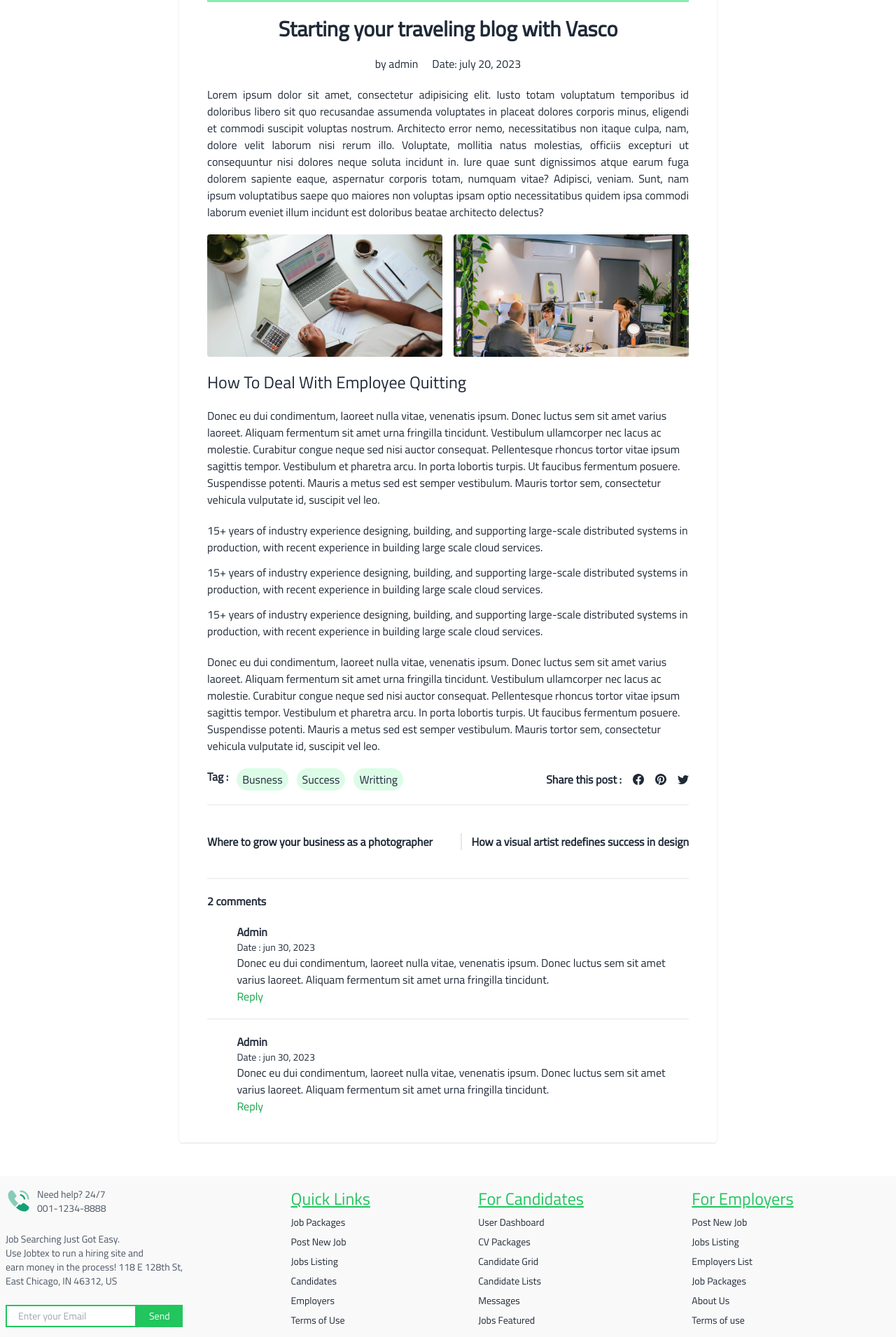
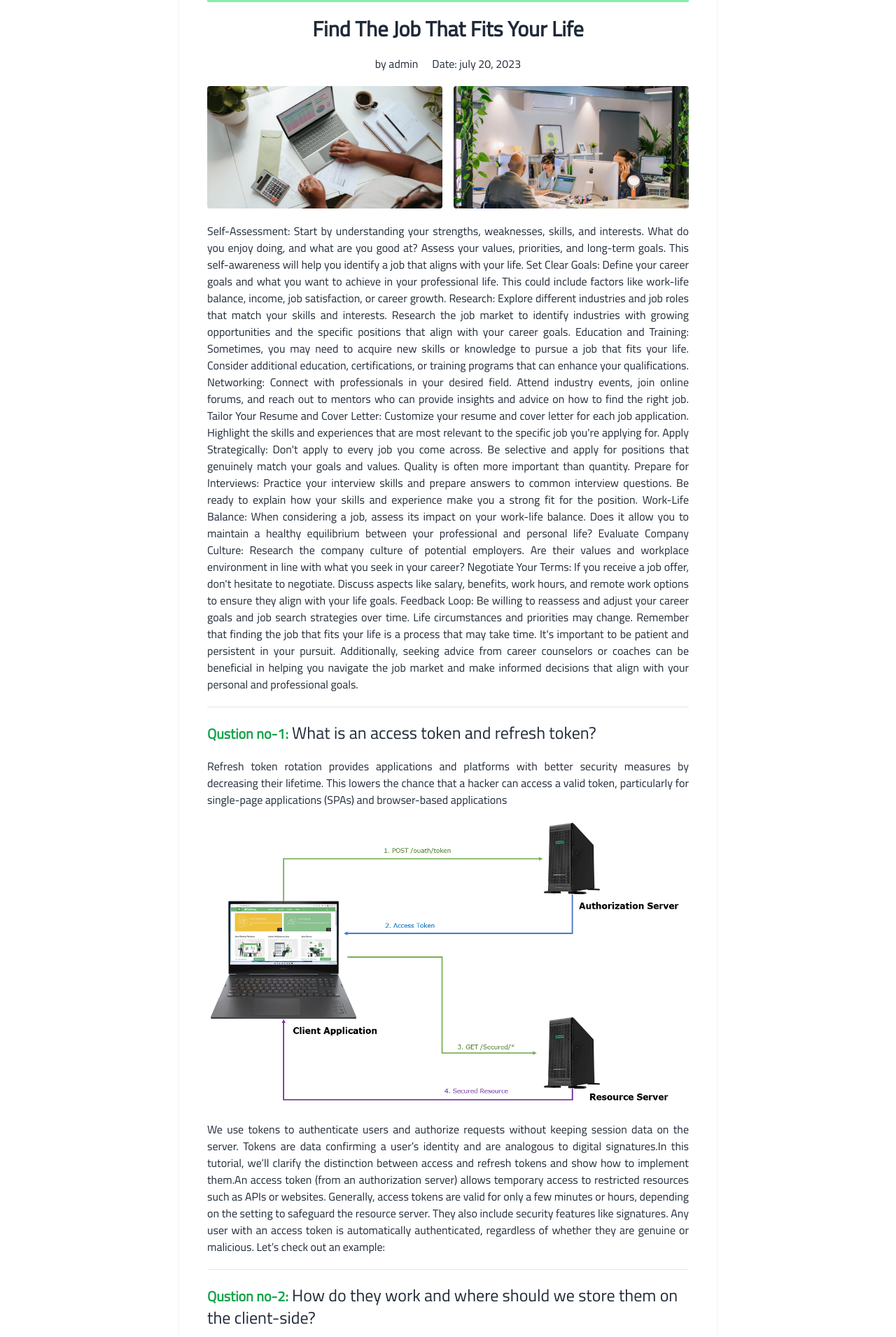
Before and after one commit to Rony-Ahmed6245/Job-seeking-website-FA11, a React (Vite) app: page /blog in a window 1280 px wide. Shown: the part 409-2320 px from the top of the page at 70% size. Built offline with nearby package versions, Linux system fonts and the light colour scheme; no server answers; some icons are missing.

Commit message:
content change in the blog page and create home banner

```diff
--- a/index.html
+++ b/index.html
@@ -5,6 +5,7 @@
   <meta charset="UTF-8" />
   <link rel="icon" type="image/svg+xml" href="/vite.svg" />
   <meta name="viewport" content="width=device-width, initial-scale=1.0" />
+  <link rel="shortcut icon" href="src/assets/phone.svg" type="image/x-icon">
 
   <title>Job Protal</title>
   <!-- font -->
--- a/src/Pages/Blog.jsx
+++ b/src/Pages/Blog.jsx
@@ -1,5 +1,7 @@
 import blog1 from "../assets/blog8.jpg"
 import blog2 from "../assets/blog5.jpg"
+import blog3 from "../assets/Access-Token.webp"
+import blog4 from "../assets/Screenshot 2023-11-06 130424.png"
 import { BsFacebook, BsPinterest, BsTwitter } from "react-icons/bs";
 import { FaUserLarge } from "react-icons/fa6";
 
@@ -14,31 +16,98 @@ const Blog = () => {
                 <div className="max-w-3xl  mx-auto -mt-[50px]">
                     <div className="shadow rounded bg-white p-10 text-center space-y-5">
                         <h1 className="text-md bg-green-300 text-center ">Interview</h1>
-                        <h1 className="font-bold text-3xl">Starting your traveling blog with Vasco</h1>
+                        <h1 className="font-bold text-3xl">Find The Job That Fits Your Life</h1>
                         <div className="flex justify-center gap-5">
                             <h1>by admin</h1>
                             <h1>Date: july 20, 2023</h1>
                         </div>
-                        <p className="text-justify">
-                            Lorem ipsum dolor sit amet, consectetur adipisicing elit. Iusto totam voluptatum temporibus id doloribus libero sit quo recusandae assumenda voluptates in placeat dolores corporis minus, eligendi et commodi suscipit voluptas nostrum. Architecto error nemo, necessitatibus non itaque culpa, nam, dolore velit laborum nisi rerum illo. Voluptate, mollitia natus molestias, officiis excepturi ut consequuntur nisi dolores neque soluta incidunt in. Iure quae sunt dignissimos atque earum fuga dolorem sapiente eaque, aspernatur corporis totam, numquam vitae? Adipisci, veniam. Sunt, nam ipsum voluptatibus saepe quo maiores non voluptas ipsam optio necessitatibus quidem ipsa commodi laborum eveniet illum incidunt est doloribus beatae architecto delectus?
-                        </p>
                         <div className="grid grid-cols-1 md:grid-cols-2 gap-4 ">
                             <img className="rounded" src={blog1} alt="" />
                             <img className="rounded" src={blog2} alt="" />
 
                         </div>
-                        <h1 className="text-left text-2xl">How To Deal With Employee Quitting</h1>
-                        <p className="text-left">Donec eu dui condimentum, laoreet nulla vitae, venenatis ipsum. Donec luctus sem sit amet varius laoreet. Aliquam fermentum sit amet urna fringilla tincidunt. Vestibulum ullamcorper nec lacus ac molestie. Curabitur congue neque sed nisi auctor consequat. Pellentesque rhoncus tortor vitae ipsum sagittis tempor.
+                        <p className="text-justify">Self-Assessment: Start by understanding your strengths, weaknesses, skills, and interests. What do you enjoy doing, and what are you good at? Assess your values, priorities, and long-term goals. This self-awareness will help you identify a job that aligns with your life.
 
-                            Vestibulum et pharetra arcu. In porta lobortis turpis. Ut faucibus fermentum posuere. Suspendisse potenti. Mauris a metus sed est semper vestibulum. Mauris tortor sem, consectetur vehicula vulputate id, suscipit vel leo.</p>
-                        <ul className="text-left space-y-3">
-                            <li>15+ years of industry experience designing, building, and supporting large-scale distributed systems in production, with recent experience in building large scale cloud services.</li>
-                            <li>15+ years of industry experience designing, building, and supporting large-scale distributed systems in production, with recent experience in building large scale cloud services.</li>
-                            <li>15+ years of industry experience designing, building, and supporting large-scale distributed systems in production, with recent experience in building large scale cloud services.</li>
-                        </ul>
-                        <p className="text-left">Donec eu dui condimentum, laoreet nulla vitae, venenatis ipsum. Donec luctus sem sit amet varius laoreet. Aliquam fermentum sit amet urna fringilla tincidunt. Vestibulum ullamcorper nec lacus ac molestie. Curabitur congue neque sed nisi auctor consequat. Pellentesque rhoncus tortor vitae ipsum sagittis tempor.
+                            Set Clear Goals: Define your career goals and what you want to achieve in your professional life. This could include factors like work-life balance, income, job satisfaction, or career growth.
 
-                            Vestibulum et pharetra arcu. In porta lobortis turpis. Ut faucibus fermentum posuere. Suspendisse potenti. Mauris a metus sed est semper vestibulum. Mauris tortor sem, consectetur vehicula vulputate id, suscipit vel leo.</p>
+                            Research: Explore different industries and job roles that match your skills and interests. Research the job market to identify industries with growing opportunities and the specific positions that align with your career goals.
+
+                            Education and Training: Sometimes, you may need to acquire new skills or knowledge to pursue a job that fits your life. Consider additional education, certifications, or training programs that can enhance your qualifications.
+
+                            Networking: Connect with professionals in your desired field. Attend industry events, join online forums, and reach out to mentors who can provide insights and advice on how to find the right job.
+
+                            Tailor Your Resume and Cover Letter: Customize your resume and cover letter for each job application. Highlight the skills and experiences that are most relevant to the specific job you're applying for.
+
+                            Apply Strategically: Don't apply to every job you come across. Be selective and apply for positions that genuinely match your goals and values. Quality is often more important than quantity.
+
+                            Prepare for Interviews: Practice your interview skills and prepare answers to common interview questions. Be ready to explain how your skills and experience make you a strong fit for the position.
+
+                            Work-Life Balance: When considering a job, assess its impact on your work-life balance. Does it allow you to maintain a healthy equilibrium between your professional and personal life?
+
+                            Evaluate Company Culture: Research the company culture of potential employers. Are their values and workplace environment in line with what you seek in your career?
+
+                            Negotiate Your Terms: If you receive a job offer, don't hesitate to negotiate. Discuss aspects like salary, benefits, work hours, and remote work options to ensure they align with your life goals.
+
+                            Feedback Loop: Be willing to reassess and adjust your career goals and job search strategies over time. Life circumstances and priorities may change.
+
+                            Remember that finding the job that fits your life is a process that may take time. It's important to be patient and persistent in your pursuit. Additionally, seeking advice from career counselors or coaches can be beneficial in helping you navigate the job market and make informed decisions that align with your personal and professional goals.
+
+
+
+
+
+                        </p>
+
+                        <hr />
+                        {/*blog ans no 1 */}
+                        <h1 className="text-left text-2xl"> <span className="text-xl text-green-600  font-bold">Qustion no-1:</span> What is an access token and refresh token?</h1>
+                        <p className="text-justify">Refresh token rotation provides applications and platforms with better security measures by decreasing their lifetime. This lowers the chance that a hacker can access a valid token, particularly for single-page applications (SPAs) and browser-based applications</p>
+                        <img src={blog3} alt="" />
+                        <p className="text-justify">We use tokens to authenticate users and authorize requests without keeping session data on the server. Tokens are data confirming a user’s identity and are analogous to digital signatures.In this tutorial, we’ll clarify the distinction between access and refresh tokens and show how to implement them.An access token (from an authorization server) allows temporary access to restricted resources such as APIs or websites.
+                            Generally, access tokens are valid for only a few minutes or hours, depending on the setting to safeguard the resource server. They also include security features like signatures.
+                            Any user with an access token is automatically authenticated, regardless of whether they are genuine or malicious. Let’s check out an example:
+                        </p>
+                        <hr />
+
+                        {/* blog ans no 2 */}
+                        <h1 className="text-left text-2xl"> <span className="text-xl text-green-600  font-bold">Qustion no-2:</span> How do they work and where should we
+                            store them on the client-side?</h1>
+                        <p className="text-justify">Modern web browsers support a number of ways for websites to store data on the user's computer — with the user's permission — then retrieve it when necessary. This lets you persist data for long-term storage, save sites or documents for offline use, retain user-specific settings for your site, and more. This article explains the very basics of how these work.</p>
+                        <p className="text-justify">Let's apply this new-found knowledge by writing a working example to give you an idea of how web storage can be used. Our example will allow you to enter a name, after which the page will update to give you a personalized greeting. This state will also persist across page/browser reloads, because the name is stored in web storage.</p>
+                        <hr />
+                        {/* blog ans no 3 */}
+                        <h1 className="text-left text-2xl"> <span className="text-xl text-green-600  font-bold">Qustion no-3:</span> What is express js?</h1>
+                        <p className="text-justify">Express.js, often referred to as simply Express, is a popular and minimalist web application framework for Node.js, a runtime environment for executing JavaScript code on the server-side. Express.js provides a set of features and tools for building web and mobile applications, as well as APIs.
+
+                            Key features and characteristics of Express.js include:
+
+                            Routing: Express simplifies the process of defining and handling routes, allowing you to define how your application should respond to HTTP requests for different URLs.
+
+                            Middleware: Express makes extensive use of middleware functions, which are functions that can be executed before or after a request is handled. Middleware is used for tasks like authentication, logging, and request processing.
+
+                            Template Engines: While Express itself is not a template engine, it can be used with various template engines such as EJS, Pug, or Handlebars to generate dynamic HTML content.
+
+                            <img className="w-full rounded" src={blog4} alt="" />
+
+                            HTTP Utilities: It provides built-in utilities for handling HTTP requests and responses, making it easier to work with HTTP methods like GET, POST, PUT, DELETE, etc.
+
+                            Serving Static Files: Express allows you to serve static files (e.g., HTML, CSS, JavaScript, images) from specified directories with ease.
+
+                            Integration: It's often used with databases, such as MongoDB or MySQL, and can be integrated with other Node.js modules and packages.
+
+                            Middleware Ecosystem: Express has a rich ecosystem of middleware modules that can be easily integrated into your application to add functionality like authentication, session management, and more.</p>
+
+                        <hr />
+                        {/* blog ans no 4 */}
+                        <h1 className="text-left text-2xl"> <span className="text-xl text-green-600  font-bold">Qustion no-4:</span>  What is Nest JS ?</h1>
+                        <p className="text-justify">
+                            NestJS is a popular and powerful open-source framework for building server-side applications using TypeScript or JavaScript. It is built on top of Node.js and leverages the capabilities of modern JavaScript, making it an excellent choice for building scalable and maintainable server-side applications, including web applications, APIs, and microservices. NestJS is often used in combination with other technologies like Express.js and is designed to provide a robust and extensible foundation for building enterprise-grade applications.
+                        </p>
+
+                        <hr />
+
+
+
 
                         <div className=" md:flex justify-between">
                             <div className="md:flex  gap-3">
@@ -47,6 +116,7 @@ const Blog = () => {
                                 <h1 className="bg-green-100 px-2 py-1 rounded-full">Success</h1>
                                 <h1 className="bg-green-100 px-2 py-1 rounded-full">Writting</h1>
                             </div>
+
                             <div className="md:flex gap-4 justify-center items-center ">
                                 <h1 className="font-bold">Share this post :</h1>
                                 <BsFacebook></BsFacebook>
@@ -56,13 +126,13 @@ const Blog = () => {
                         </div>
                         <hr />
                         <div className="md:flex justify-between py-5">
-                            <p className="md:border-r-2 font-bold pr-0 md:pr-10">Where to grow your business as a photographer</p>
-                            <p className="font-bold">How a visual artist redefines success in design</p>
+                            <p className=" font-bold pr-0 md:pr-10">Previus</p>
+                            <p className="font-bold">Next..</p>
                         </div>
                         <hr />
                         <h1 className="md:text-left font-bold">2 comments</h1>
                         <div className="flex justify-center  gap-3">
-                           <FaUserLarge className="w-[50px] "></FaUserLarge>
+                            <FaUserLarge className="w-[50px] "></FaUserLarge>
                             <div className="text-left">
                                 <h1 className="font-bold">Admin</h1>
                                 <h1 className="text-sm">Date : jun 30, 2023</h1>
@@ -72,7 +142,7 @@ const Blog = () => {
                         </div>
                         <hr />
                         <div className="flex justify-center  gap-3">
-                           <FaUserLarge className="w-[50px] "></FaUserLarge>
+                            <FaUserLarge className="w-[50px] "></FaUserLarge>
                             <div className="text-left">
                                 <h1 className="font-bold">Admin</h1>
                                 <h1 className="text-sm">Date : jun 30, 2023</h1>
```
Also changed, not shown: src/assets/Access-Token.webp (added), src/assets/Screenshot 2023-11-06 130424.png (added).
